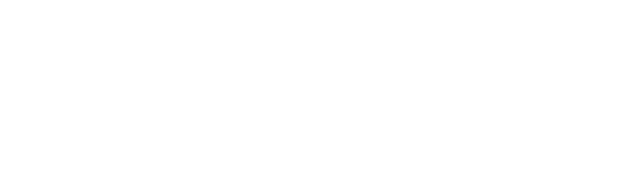
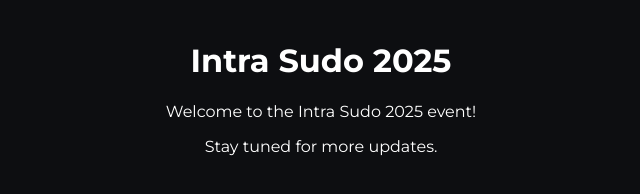
Before and after one commit to v-pun215/intrasudo-frontend, a plain HTML site: page index.html in a window 1280 px wide. Shown: the whole page, without its empty margins (319-959 px from the left). Drawn offline with Linux system fonts and the light colour scheme.

Commit message:
add basic placeholder content and basic css groundwork

```diff
--- /dev/null
+++ b/css/main.css
@@ -0,0 +1,8 @@
+@import url('https://fonts.googleapis.com/css2?family=Montserrat:ital,wght@0,100..900;1,100..900&display=swap');
+body {
+    font-family: 'Montserrat', sans-serif;
+    background-color: #0D0E11;
+    margin: 0;
+    padding: 20px;
+    color:#FFFFFF;
+}
--- a/index.html
+++ b/index.html
@@ -3,9 +3,15 @@
 <head>
     <meta charset="UTF-8">
     <meta name="viewport" content="width=device-width, initial-scale=1.0">
+    <link rel="stylesheet" href="css/main.css">
+    <link rel="icon" href="assets/favicon.ico" type="image/x-icon">
     <title>Intra Sudo 2025</title>
 </head>
 <body>
-
+    <center>
+        <h1>Intra Sudo 2025</h1>
+        <p>Welcome to the Intra Sudo 2025 event!</p>
+        <p>Stay tuned for more updates.</p>
+    </center>
 </body>
 </html>
```
